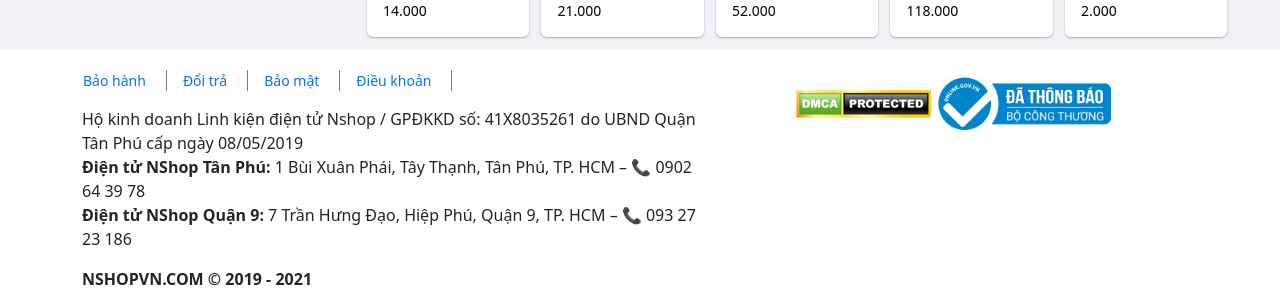
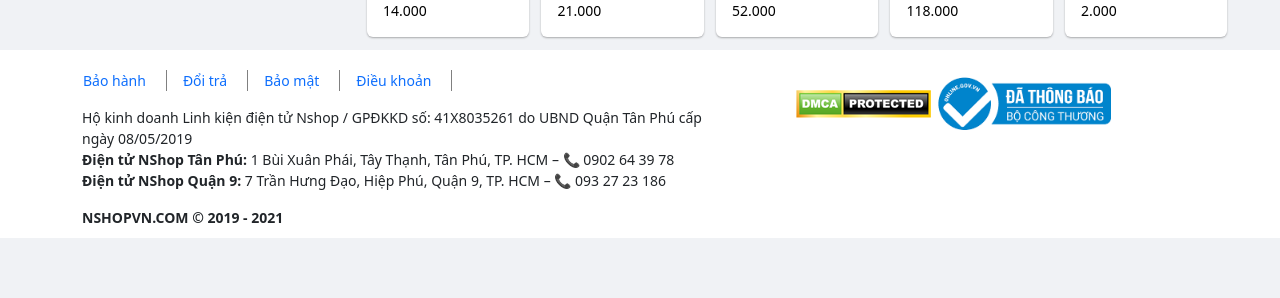
Before and after one commit to baconbao123/Nshop, a React (Create React App) app: page / in a window 1280 px wide. Shown: the part 3459-3757 px from the top of the page. After the commit the page ends 3697 px from the top, so only its background shows below. Built offline with nearby package versions, Linux system fonts and the light colour scheme.

Commit message:
Long sửa lại css cho content-footer

```diff
--- a/src/components/footer/footer.css
+++ b/src/components/footer/footer.css
@@ -9,7 +9,7 @@
     margin-top: 40px;
 }
 .content-footer{
-
+   font-size: .875rem;
 }
 .footer-left{
     text-align: left;
```
